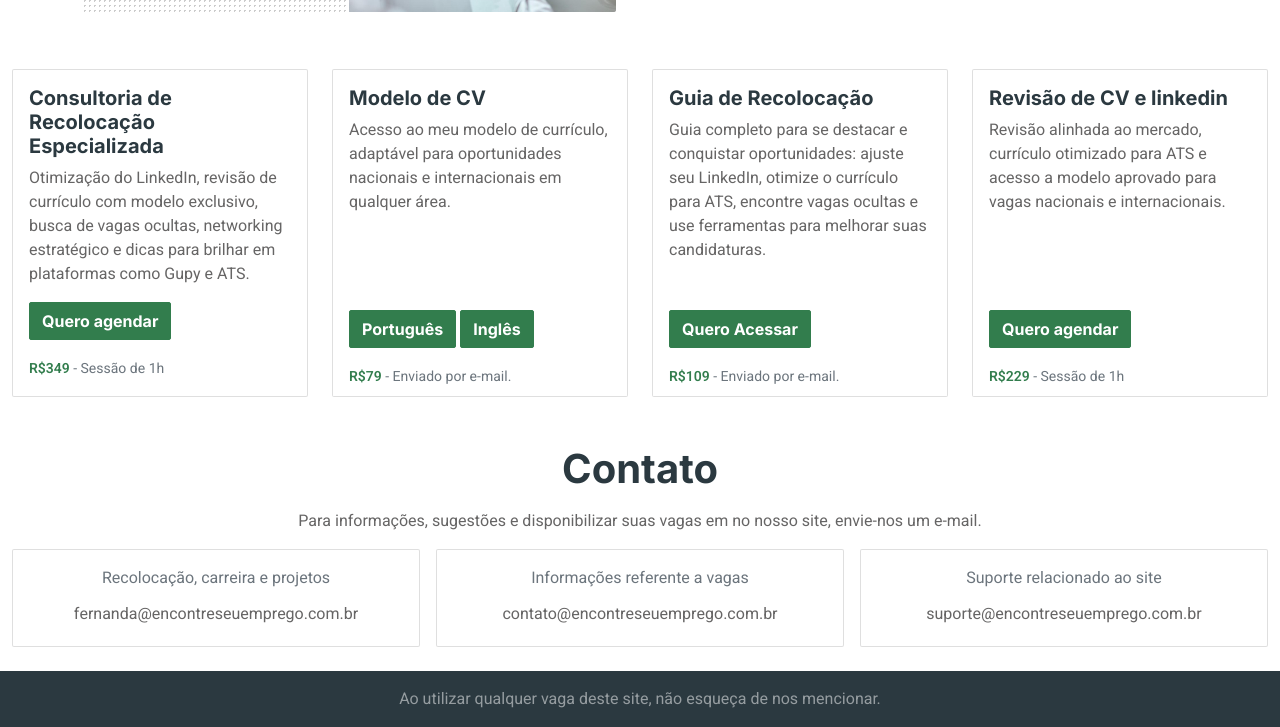
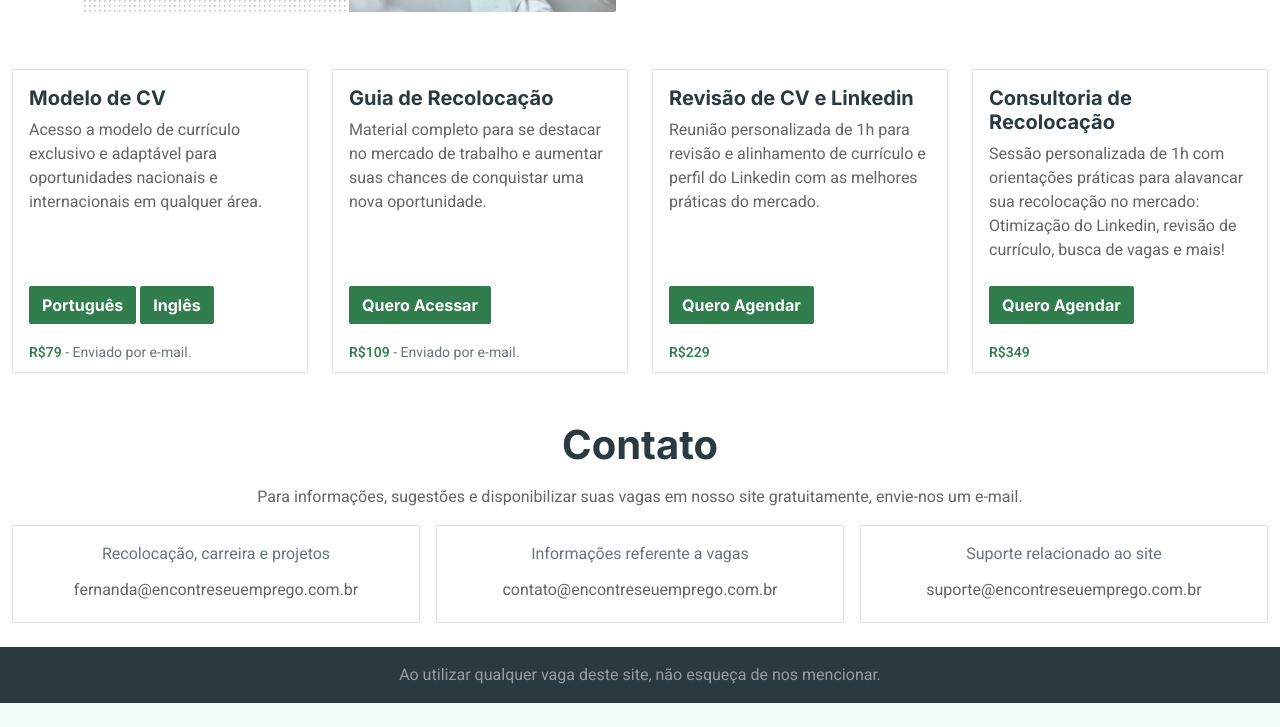
Before and after one commit to tiago-carneiro/encontreseuemprego, a plain HTML site: page index.html in a window 1280 px wide. Shown: the part 2332-3059 px from the top of the page. After the commit the page ends 3035 px from the top, so only its background shows below. Drawn offline with nearby package versions, Linux system fonts and the light colour scheme.

Commit message:
reorcdenação de quadro de serviços e alteração de textos

```diff
--- a/index.html
+++ b/index.html
@@ -259,31 +259,13 @@
             <div class="container-xxl wow fadeIn py-4" data-wow-delay="0.1s" id="solucoes">
 
                 <div class="row row-cols-1 row-cols-md-2 row-cols-lg-4 g-4">
-                    <div class="col">
-                        <div class="card h-100">
-                            <div class="card-body">
-                                <h5 class="card-title">Consultoria de Recolocação Especializada</h5>
 
-                                <p class="card-text">Otimização do LinkedIn, revisão de currículo com modelo exclusivo,
-                                    busca de vagas ocultas, networking estratégico e dicas para brilhar em plataformas
-                                    como Gupy e ATS.</p>
-
-                                <p><a href="https://calendly.com/fernanda-1hour/1-hour-meeting"
-                                        class="btn btn-primary">Quero agendar</a></p>
-
-                                <small class="text-muted">
-                                    <strong class="text-primary">R$349</strong> - Sessão de 1h
-                                </small>
-                            </div>
-                        </div>
-                    </div>
                     <div class="col">
                         <div class="card h-100">
                             <div class="card-body">
                                 <h5 class="card-title">Modelo de CV</h5>
-                                <p class="card-text">Acesso ao meu modelo de currículo, adaptável para
-                                    oportunidades nacionais e internacionais em
-                                    qualquer área.</p>
+                                <p class="card-text">Acesso a modelo de currículo exclusivo e adaptável para
+                                    oportunidades nacionais e internacionais em qualquer área. </p>
                             </div>
                             <div class="card-footer bg-white" style="border: 0;">
                                 <p><a href="https://pay.hotmart.com/P96602091E" class="btn btn-primary">Português</a>
@@ -299,9 +281,8 @@
                         <div class="card h-100">
                             <div class="card-body">
                                 <h5 class="card-title">Guia de Recolocação</h5>
-                                <p class="card-text">Guia completo para se destacar e conquistar oportunidades: ajuste
-                                    seu LinkedIn, otimize o currículo para ATS, encontre vagas ocultas e use ferramentas
-                                    para melhorar suas candidaturas.</p>
+                                <p class="card-text">Material completo para se destacar no mercado de trabalho e
+                                    aumentar suas chances de conquistar uma nova oportunidade.</p>
                             </div>
                             <div class="card-footer bg-white" style="border: 0;">
                                 <p><a href="https://pay.hotmart.com/J96601729O" class="btn btn-primary">Quero
@@ -312,23 +293,47 @@
                             </div>
                         </div>
                     </div>
+
                     <div class="col">
                         <div class="card h-100">
                             <div class="card-body">
-                                <h5 class="card-title">Revisão de CV e linkedin</h5>
-                                <p class="card-text">Revisão alinhada ao mercado, currículo otimizado para ATS e acesso
-                                    a modelo aprovado para vagas nacionais e internacionais.<br />
+                                <h5 class="card-title">Revisão de CV e Linkedin</h5>
+                                <p class="card-text">Reunião personalizada de 1h para revisão e alinhamento de currículo
+                                    e perfil do Linkedin com as melhores práticas do mercado.
                                 </p>
                             </div>
                             <div class="card-footer bg-white" style="border: 0;">
                                 <p><a href="https://calendly.com/fernanda-1hour/1-hour-meeting"
-                                        class="btn btn-primary">Quero agendar</a></p>
+                                        class="btn btn-primary">Quero Agendar</a></p>
 
-                                <small class="text-muted"><strong class="text-primary">R$229</strong> - Sessão de
-                                    1h</small>
+                                <small class="text-muted"><strong class="text-primary">R$229</strong></small>
                             </div>
                         </div>
                     </div>
+
+
+                    <div class="col">
+                        <div class="card h-100">
+                            <div class="card-body">
+                                <h5 class="card-title">Consultoria de Recolocação</h5>
+
+                                <p class="card-text">Sessão personalizada de 1h com orientações práticas para alavancar
+                                    sua recolocação no mercado: Otimização do Linkedin, revisão de currículo, busca de
+                                    vagas e mais!</p>
+                            </div>
+                            <div class="card-footer bg-white" style="border: 0;">
+                                <p><a href="https://calendly.com/fernanda-1hour/1-hour-meeting"
+                                        class="btn btn-primary">Quero Agendar</a></p>
+
+                                <small class="text-muted">
+                                    <strong class="text-primary">R$349</strong>
+                                </small>
+                            </div>
+                        </div>
+                    </div>
+
+
+
                 </div>
             </div>
             <!-- about End -->
@@ -338,7 +343,8 @@
                 <div class="container text-center align-items-center">
                     <h1 class="mb-3 wow fadeInUp" data-wow-delay="0.1s">Contato</h1>
                     <div class="wow fadeInUp align-items-center" data-wow-delay="0.3s">
-                        <p>Para informações, sugestões e disponibilizar suas vagas em no nosso site, envie-nos um
+                        <p>Para informações, sugestões e disponibilizar suas vagas em nosso site gratuitamente,
+                            envie-nos um
                             e-mail.</p>
                     </div>
                 </div>
```
